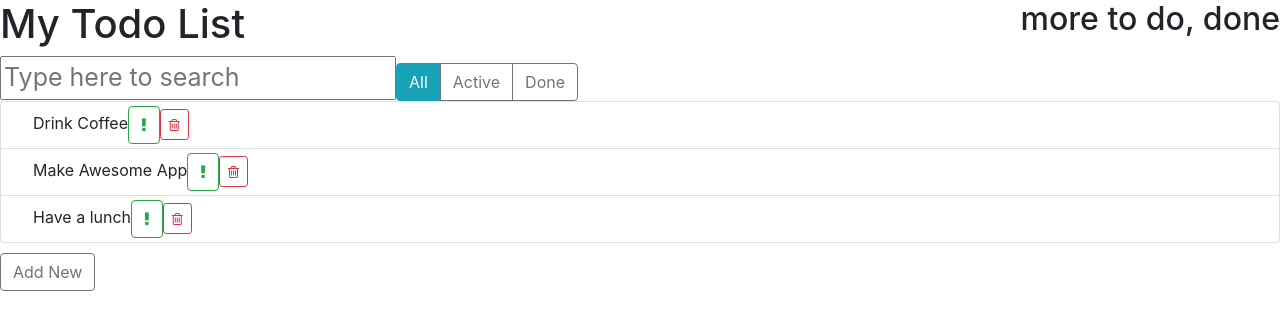
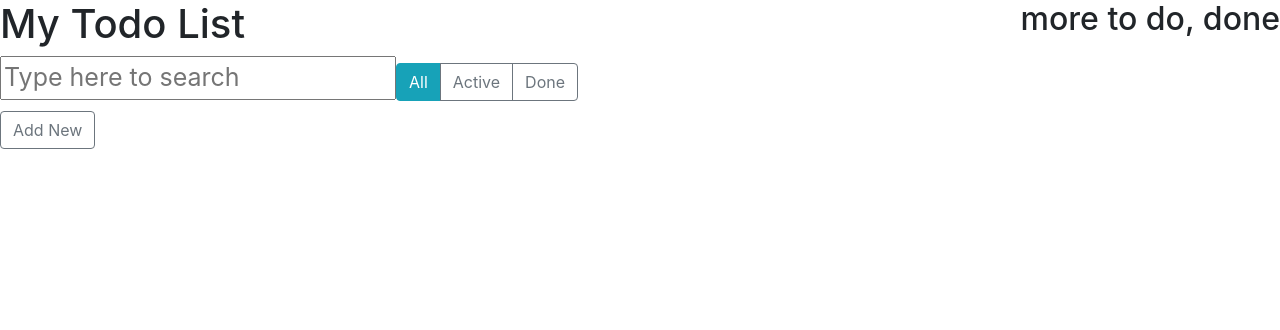
Before and after one commit to TheEv1ls0n/TODO-list-, a React (Create React App) app: page / in a window 1280 px wide. Shown: the top 330 px of the page. Built offline with nearby package versions, Linux system fonts and the light colour scheme.

Commit message:
Some features

```diff
--- a/src/components/App/App.js
+++ b/src/components/App/App.js
@@ -8,27 +8,24 @@ import NewTasks from '../NewTasks/NewTasks';
 class App extends React.Component{
 
     state = { todoData : [
-            {label: 'Drink Coffee', important: false, id: 1},
-            {label: 'Make Awesome App', important: true, id: 2},
-            {label: 'Have a lunch', important: false, id: 3},
+
         ]
     };
 
+
+
     addItem = (text) => {
-        //generate id
-        //const lastItem = this.state.todoData.pop();
-       // const newId = Object.assign({}, lastItem).id;
-//console.log(newId);
-        let newId = 50;
-        const newItem = {
-            label: text,
-            important: false,
-            id: (this,newId + 1)
-        };
+        this.setState(({todoData}) =>{
+            const lastItem = todoData[todoData.length - 1];
+            const newId = lastItem.id + 1;
 
-        this.setState(({todoData}) =>{
             return {
-                todoData: todoData.concat(newItem)
+                todoData: todoData.concat({
+                    label: text,
+                    important: false,
+                    done: false,
+                    id: newId
+                })
             };
         });
     };
@@ -44,6 +41,15 @@ class App extends React.Component{
       });
     };
 
+    onToggleImportant = (id) => {
+        console.log('Toggle Important', id);
+    };
+
+    onToggleDone = (id) => {
+        console.log('Toggle Done ', id);
+    };
+
+
     render() {
 
         return (
@@ -52,7 +58,9 @@ class App extends React.Component{
                 <SearchPanel />
                 <TodoList
                     todos={this.state.todoData}
-                    onDeleted={ this.deleteItem}/>
+                    onDeleted={ this.deleteItem}
+                    onToggleImportant={this.onToggleImportant}
+                    onToggleDone={this.onToggleDone}/>
                 <NewTasks onAdded={this.addItem}/>
             </div>
         );
--- a/src/components/TodoList-Item/TodoList-Item.js
+++ b/src/components/TodoList-Item/TodoList-Item.js
@@ -4,52 +4,27 @@ import './TodoList-Item.css';
 
 class TodoListItem extends Component {
 
-    constructor(){
-        super();
-        this.onMarkImportant = () => {
-          this.setState((state) =>{
-              return {
-                  important: !state.important
-              }
-          });
-        };
-        this.onLabelClick = () => {
-            this.setState((state) =>{
-                return {
-                    done : !state.done
-                };
-            });
-        };
-        this.state = {
-            done: false,
-            important: false
-        };
-    }
-
-
     render(){
-        const { label, onDeleted} = this.props;
-        const { done, important } = this.state;
-
+        const { label, onDeleted, onToggleImportant, onToggleDone, important, done} = this.props;
 
         let classNames = 'todo-list-item';
-        if (done) {
+        if ({done}) {
             classNames += ' done';
         }
-        if (important) {
+        if ({important}) {
             classNames += ' important';
         }
         return (
             <span className= { classNames }>
                 <span
                     className="todo-list-item-label"
-                    onClick={this.onLabelClick}>
+                    onClick={onToggleDone}>
                 {label}
                 </span>
 
                 <button type="button"
                    className='btn btn-outline-success'
-                    onClick={this.onMarkImportant}>
+                    onClick={onToggleImportant}>
                     <i className="fa fa-exclamation"/>
                 </button>
 
--- a/src/components/TodoList/TodoList.js
+++ b/src/components/TodoList/TodoList.js
@@ -3,7 +3,7 @@ import React from 'react';
 import TodoListItem from '../TodoList-Item/TodoList-Item';
 import './TodoList.css';
 
-const TodoList = ({ todos, onDeleted, onAdded}) => {
+const TodoList = ({ todos, onDeleted, onAdded,onToggleImportant, onToggleDone}) => {
 
     const elements = todos.map((item) => {
         const {id, ...itemProps} = item;
@@ -11,7 +11,9 @@ const TodoList = ({ todos, onDeleted, onAdded}) => {
             <li key={id} className="list-group-item">
                 <TodoListItem {...itemProps}
                 onDeleted={() => onDeleted(id)}
-                onAdded={() => onAdded()}/>
+                onAdded={() => onAdded()}
+                onToggleImportant={() => onToggleImportant(id)}
+                onToggleDone={() => onToggleDone(id)}/>
             </li>
         );
     });
```
